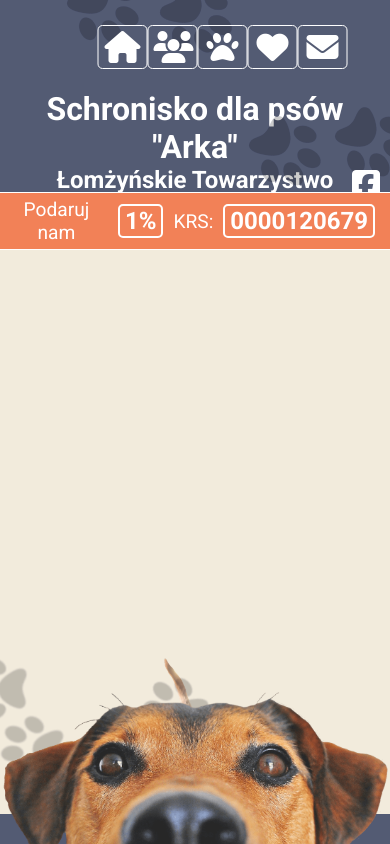
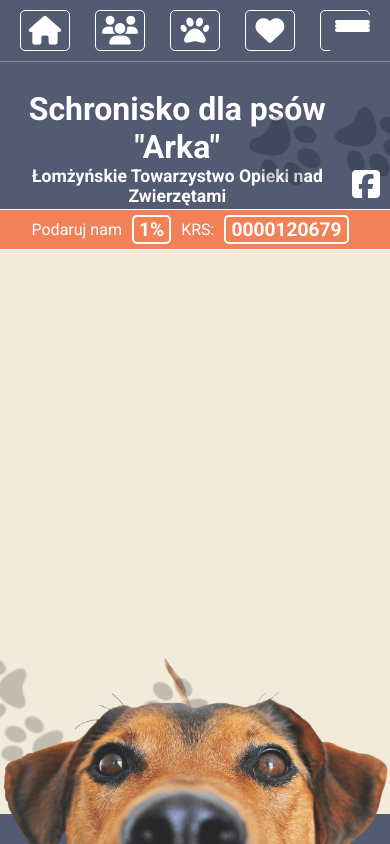
Before and after one commit to bemog/website-dog-shelter-v2, a React (Create React App) app: page / in a window 390 px wide. Built offline with nearby package versions, Linux system fonts and the light colour scheme.

Commit message:
Add media queries

```diff
--- a/src/pages/AdoptionPage.js
+++ b/src/pages/AdoptionPage.js
@@ -36,6 +36,7 @@ const dogsCards = [
 const AdoptionPage = () => {
   const dogs = dogsCards.map(dog => (
     <DogCard
+      key={dog.name}
       name={dog.name}
       image={dog.image}
       link={dog.link}
@@ -45,7 +46,7 @@ const AdoptionPage = () => {
   return (
     <div className='adoption'>
       <h2 className='adoption__title'>Czekają na adopcję:</h2>
-      <div class="adoption__container">
+      <div className="adoption__container">
         {dogs}
       </div>
     </div>
--- a/src/pages/ErrorPage.js
+++ b/src/pages/ErrorPage.js
@@ -2,9 +2,7 @@ import React from 'react';
 
 const ErrorPage = () => {
     return (
-        <div>
-            ErrorPage
-        </div>
+        <h1>Page not found...</h1>
     );
 }
 
--- a/src/styles/AdoptionPage.scss
+++ b/src/styles/AdoptionPage.scss
@@ -53,3 +53,5 @@
         }
     }
 }
+
+@import '_mediaq';
--- a/src/styles/App.scss
+++ b/src/styles/App.scss
@@ -18,5 +18,4 @@ body {
     background-color: $tertiary-color;
 }
 
-
 @import './mediaq';
--- a/src/styles/Header.scss
+++ b/src/styles/Header.scss
@@ -61,18 +61,21 @@
   }
 
   &__menu-btn {
-      position: absolute;
+    position: fixed;
     top: 15px;
     right: 15px;
-      width: 35px;
-      height: 30px;
-      z-index: 1;
+    width: 45px;
+    height: 40px;
+    padding: 5px;
+    z-index: 2;
     display: flex;
     flex-direction: column;
     justify-content: space-around;
     transform: translateY(0);
     transition: .3s;
     cursor: pointer;
+    border-radius: 5px;
+    background-color: $primary-color;
     display: none;
 
       &--hide {
--- a/src/styles/VolunteeringPage.scss
+++ b/src/styles/VolunteeringPage.scss
@@ -27,3 +27,5 @@
       }
     }
   }
+
+  @import '_mediaq';
--- a/src/styles/_mediaq.scss
+++ b/src/styles/_mediaq.scss
@@ -1,7 +1,9 @@
+@import '_config.scss';
+
 @include mediaSmall {
-    body {
-      header {
-        .main-nav {
+.header {
+  $self:&;
+    &__navigation {
       position: fixed;
       width: 100%;
       top: 0;
@@ -12,224 +14,172 @@
       border-bottom: 1px solid rgba(255, 255, 255, .3);
       z-index: 2;
 
-          ul {
-            li {
+      &-list {
+        max-width: 400px;
+        &-item {
           margin: 5px;
 
-              a {
           i {
             font-size: 1.8rem;
           }
 
-                span {
+          &-title {
+            font-size: .9rem;
+          }
+        }
+      }
+    }
+
+    &__menu-btn {
+      display: block;
+    }
+
+    &__title {
+      width: 85%;
+      text-align: center;
+
+      &-upper {
+        font-size: 2rem;
+      }
+
+      &-lower {
+        font-size: 1.1rem;
+      }
+    }
+
+    &__request {
+      z-index: 0;
+
+      &-text {
+        font-size: 1rem;
+
+        &--mark {
+          font-size: 1.2rem;
+        }
+      }
+    }
+  }
+
+  .about {
+    &__container {
+      flex-wrap: wrap;
+      text-align: center;
+
+      &-image {
+        order: 2;
+      }
+
+      &-text {
+        order: 1;
+      }
+    }
+  }
+
+  .adoption {
+    &__container {
+      grid-template-columns: 1fr;
+      &-card {
+        height: 250px;
+        width: 250px;
+      }
+    }
+  }
+
+  .volunteering {
+    &__gallery {
+      &-picture {
+        max-height: 250px;
+      }
+    }
+  }
+
+  .contact {
+    &__map {
+      height: 300px;
+      width: 300px;
+      margin-top: 20px;
+
+      iframe {
+        height: 300px;
+      }
+    }
+  }
+}
+
+@include mediaMedium {
+  .header {
+    &__navigation {
+      width: 100%;
+      max-width: 700px;
+      top: 0;
+      right: 50%;
+      transform: translate(50%, 0);
+
+      &-list {
+        &-item {
+          margin: 5px;
+
+          &-link {
+            i {
+              font-size: 1.5rem;
+            }
+          }
+
+          &-title {
             font-size: 1.1rem;
           }
         }
       }
     }
 
-          &.start {
-            transform: translate(50%, 225px) scale(.7);
-            border-bottom: none;
-            background-color: transparent;
-
-            ul {
-              display: grid;
-              grid-template-columns: 1fr 1fr;
-              grid-template-rows: 1fr 1fr;
-              justify-items: center;
-
-              li {
-                margin-top: 0px;
-
-                a {
-                  i {
-                    margin: 30px 40px;
-                    font-size: 2.5rem;
-                  }
-
-                  span {
-                    font-size: 1.3rem;
-                  }
-                }
-              }
-            }
-          }
-        }
-
-        .menu-btn {
-          position: fixed;
-          width: 45px;
-          height: 40px;
-          padding: 5px;
-          z-index: 2;
-          background-color: $primary-color;
-          border-radius: 5px;
-        }
-
-        .title-container {
-          width: 85%;
-          text-align: center;
-
-          h1 {
-            font-size: 2rem;
-          }
-
-          h2 {
-            font-size: 1.1rem;
-          }
-        }
-
-        .request-container {
-          z-index: 0;
-
-          span {
-            font-size: 1rem;
-
-            strong {
-              font-size: 1.2rem;
-            }
-          }
-        }
-      }
-
-      main {
-        .container {
-          &.about {
-            div {
-              flex-wrap: wrap;
-              text-align: center;
-
-              img {
-                order: 2;
-              }
-
-              p {
-                order: 1;
-              }
-            }
-          }
-
-          &.adoption {
-            grid-template-columns: 1fr;
-
-            .card {
-              height: 250px;
-              width: 250px;
-            }
-          }
-
-          &.volunteering {
-            .volunteering-container {
-              img {
-                max-height: 250px;
-              }
-            }
-          }
-
-          &.contact {
-            .map {
-              height: 250px;
-              width: 250px;
-              margin-top: 20px;
-
-              iframe {
-                height: 250px;
-              }
-            }
-          }
-        }
-      }
-    }
-  }
-
-  @include mediaMedium {
-    body {
-      header {
-        .main-nav {
-          width: 100%;
-          max-width: 700px;
-          top: 0;
-          right: 50%;
-          transform: translate(50%, 0);
-
-          ul {
-            li {
-              margin: 5px;
-
-              a {
-                i {
-                  font-size: 1.5rem;
-                }
-
-                span {
-                  font-size: 1.1rem;
-                }
-              }
-            }
-          }
-        }
-
-        .menu-btn {
-          display: none;
-        }
-
-        .title-container {
-          h1 {
+    &__title {
+      &-upper {
         font-size: 2.4rem;
         letter-spacing: 1px;
       }
     }
   }
 
-      main {
-        .container {
-          &.adoption {
+  .adoption {
+    &__container {
       grid-template-columns: repeat(2, 1fr);
 
-            .card {
+      &-card {
       height: 230px;
       width: 230px;
       }
     }
   }
-      }
-    }
-  }
 
 @include mediaBig {
-    body {
-      header {
-        .title-container {
-          h1 {
+  .header {
+    &__title {
+      &-upper {
         font-size: 2.7rem;
         letter-spacing: 1px;
       }
     }
   }
 }
-  }
 
 @include mediaLarge {
-    body {
-      header {
-        .main-nav {
+  .header {
+    &__navigation {
       max-width: 700px;
       right: 50%;
       transform: translateX(50%);
     }
 
-        .title-container {
+    &__title {
       margin-top: 75px;
     }
   }
 
-      main {
-        .container {
-          &.adoption {
+  .adoption {
+    &__container {
         grid-template-columns: repeat(3, 1fr);
 
-            .card {
+        &-card {
           height: 300px;
           width: 300px;
         }
@@ -237,32 +187,13 @@
     }
   }
 }
-  }
 
 @include mediaSmallLandscape {
-    body {
-      header {
-        .main-nav {
-          &.start {
-            transform: translate(50%, 275px) scale(.7);
-          }
-        }
-      }
-
-      main {
-        &.home {
+  .home {
     height: 130px;
   }
 
-        .container {
-          .dog-container {
-            display: none;
-          }
-        }
-      }
-
-      footer {
+  .footer {
     background-color: darken($quaternary-color, 10%);
   }
 }
-  }
```
Lines whose indentation alone changed are shown as unchanged.
